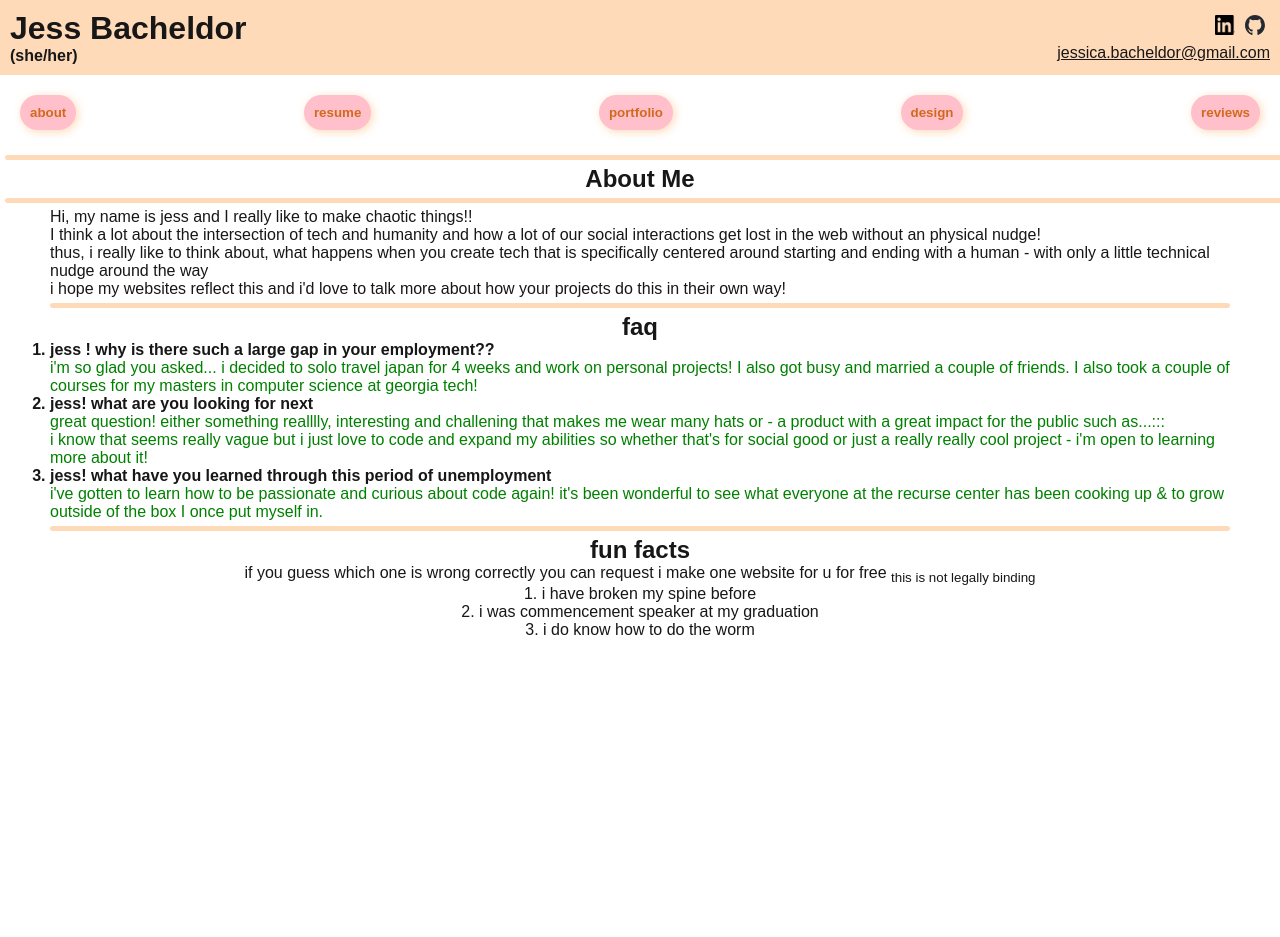
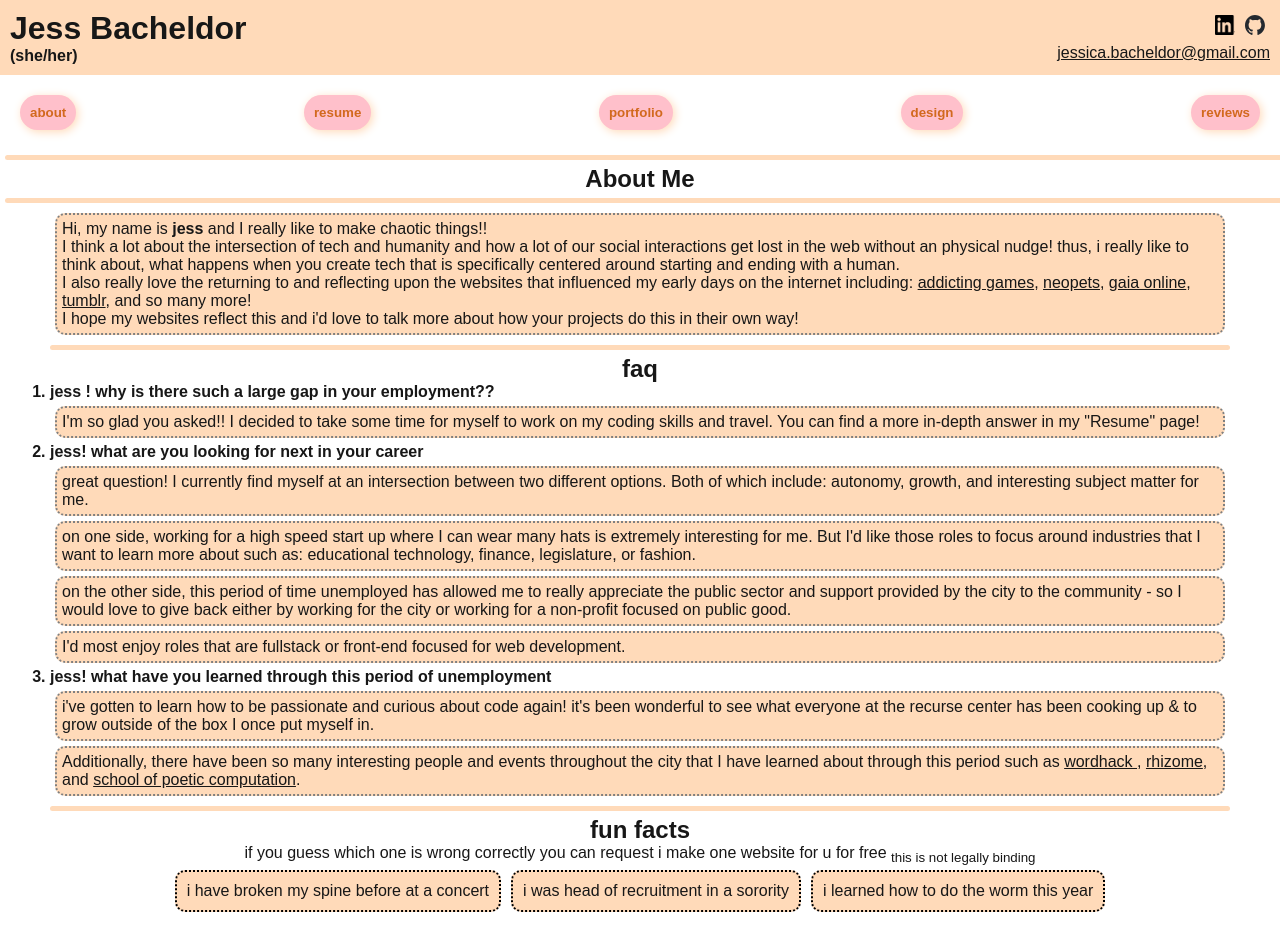
Before and after one commit to jbacheldor/portfolio-nextjs, a Next.js app: page / in a window 1280 px wide. Before the commit the page ends 800 px from the top, so only its background shows below. Built offline with nearby package versions, Linux system fonts and the light colour scheme.

Commit message:
getting the goods ready

```diff
--- a/src/app/page.tsx
+++ b/src/app/page.tsx
@@ -6,32 +6,36 @@ export default function Home() {
         <h2>About Me</h2>
         <hr/>
       <div id="about-body">
-            <div>
-                <p>Hi, my name is jess and I really like to make chaotic things!!</p>
-                <p>I think a lot about the intersection of tech and humanity and how a lot of our social interactions get lost in the web without an physical nudge! </p>
-                <p>thus, i really like to think about, what happens when you create tech that is specifically centered around starting and ending with a human - with only a little technical nudge around the way</p>
-                <p>i hope my websites reflect this and i'd love to talk more about how your projects do this in their own way!</p>
+            <div className="answer">
+                <p>Hi, my name is <b>jess</b> and I really like to make chaotic things!!</p>
+                <p>I think a lot about the intersection of tech and humanity and how a lot of our social interactions get lost in the web without an physical nudge! thus, i really like to think about, what happens when you create tech that is specifically centered around starting and ending with a human. </p>
+                <p>I also really love the returning to and reflecting upon the websites that influenced my early days on the internet including: <a href="https://www.addictinggames.com/" target="_blank">addicting games</a>, <a href="https://www.neopets.com/" target="_blank">neopets</a>, <a href="https://www.gaiaonline.com/" target="_blank">gaia online</a>, <a href="https://www.tumblr.com/" target="_blank">tumblr</a>, and so many more!</p>
+                <p>I hope my websites reflect this and i'd love to talk more about how your projects do this in their own way!</p>
             </div>
             <hr/>
             <h2>faq</h2>
             <div>
                 <ol>
                     <li>jess ! why is there such a large gap in your employment??</li>
-                    <p className="answer">i'm so glad you asked... i decided to solo travel japan for 4 weeks and work on personal projects! I also got busy and married a couple of friends. I also took a couple of courses for my masters in computer science at georgia tech!</p>
-                    {/* maybe put pics from wedding & also from traveling in Japan */}
-                    <li>jess! what are you looking for next</li>
-                    <p  className="answer">great question! either something realllly, interesting and challening that makes me wear many hats or - a product with a great impact for the public such as...::: </p>
-                    <p  className="answer"> i know that seems really vague but i just love to code and expand my abilities so whether that's for social good or just a really really cool project - i'm open to learning more about it!</p>
+                    <p className="answer">I'm so glad you asked!! I decided to take some time for myself to work on my coding skills and travel. You can find a more in-depth answer in my "Resume" page!</p>
+                    <li>jess! what are you looking for next in your career</li>
+                    <p  className="answer">great question! I currently find myself at an intersection between two different options. Both of which include: autonomy, growth, and interesting subject matter for me. </p>
+                    <p  className="answer">on one side, working for a high speed start up where I can wear many hats is extremely interesting for me. But I'd like those roles to focus around industries that I want to learn more about such as: educational technology, finance, legislature, or fashion.</p>
+                    <p  className="answer">on the other side, this period of time unemployed has allowed me to really appreciate the public sector and support provided by the city to the community - so I would love to give back either by working for the city or working for a non-profit focused on public good. </p>
+                    <p  className="answer">I'd most enjoy roles that are fullstack or front-end focused for web development.</p>
                     <li>jess! what have you learned through this period of unemployment</li>
                     <p  className="answer">i've gotten to learn how to be passionate and curious about code again! it's been wonderful to see what everyone at the recurse center has been cooking up & to grow outside of the box I once put myself in.</p>
+                    <p  className="answer">Additionally, there have been so many interesting people and events throughout the city that I have learned about through this period such as <a href="https://toddwords.com/wordhack/" target="_blank">wordhack </a>, <a href="https://rhizome.org/" target="_blank">rhizome</a>, and <a href="https://sfpc.study/" target="_blank">school of poetic computation</a>.</p>
                 </ol>
             </div>
             <hr/>
             <h2>fun facts</h2>
             <p > if you guess which one is wrong correctly you can request i make one website for u for free <sub>this is not legally binding</sub></p>
-            <p>1. i have broken my spine before</p>
-            <p>2. i was commencement speaker at my graduation</p>
-            <p>3. i do know how to do the worm</p>
+            <div id="facts">
+            <div ><p className="fun-fact">i have broken my spine before at a concert</p></div>
+            <div className="fun-fact"><p>i was head of recruitment in a sorority</p></div>
+            <div className="fun-fact"><p>i learned how to do the worm this year</p></div>
+            </div>
 
         </div>
                 <style jsx>
@@ -43,8 +47,25 @@ export default function Home() {
                     align-items: center;
                     margin: 0 50px;
                 }
-                p.answer {
-                    color: green;
+                #facts {
+                    display: flex;
+                    flex-direction: row;
+                    align-items: space-around;
+                    margin-bottom: 20px;
+                }
+                .fun-fact {
+                    border: 2px dotted black;
+                    border-radius: 10px;
+                    margin: 5px;
+                    background-color: peachpuff;
+                    padding: 10px;
+                }
+                .answer {
+                    border: 2px dotted grey;
+                    border-radius: 10px;
+                    margin: 5px;
+                    padding: 5px;
+                    background-color: peachpuff;
                 }
                 h2 {
                     text-align: center;
```
Also changed, not shown: src/app/data/projects.ts (+18 -18 lines).
